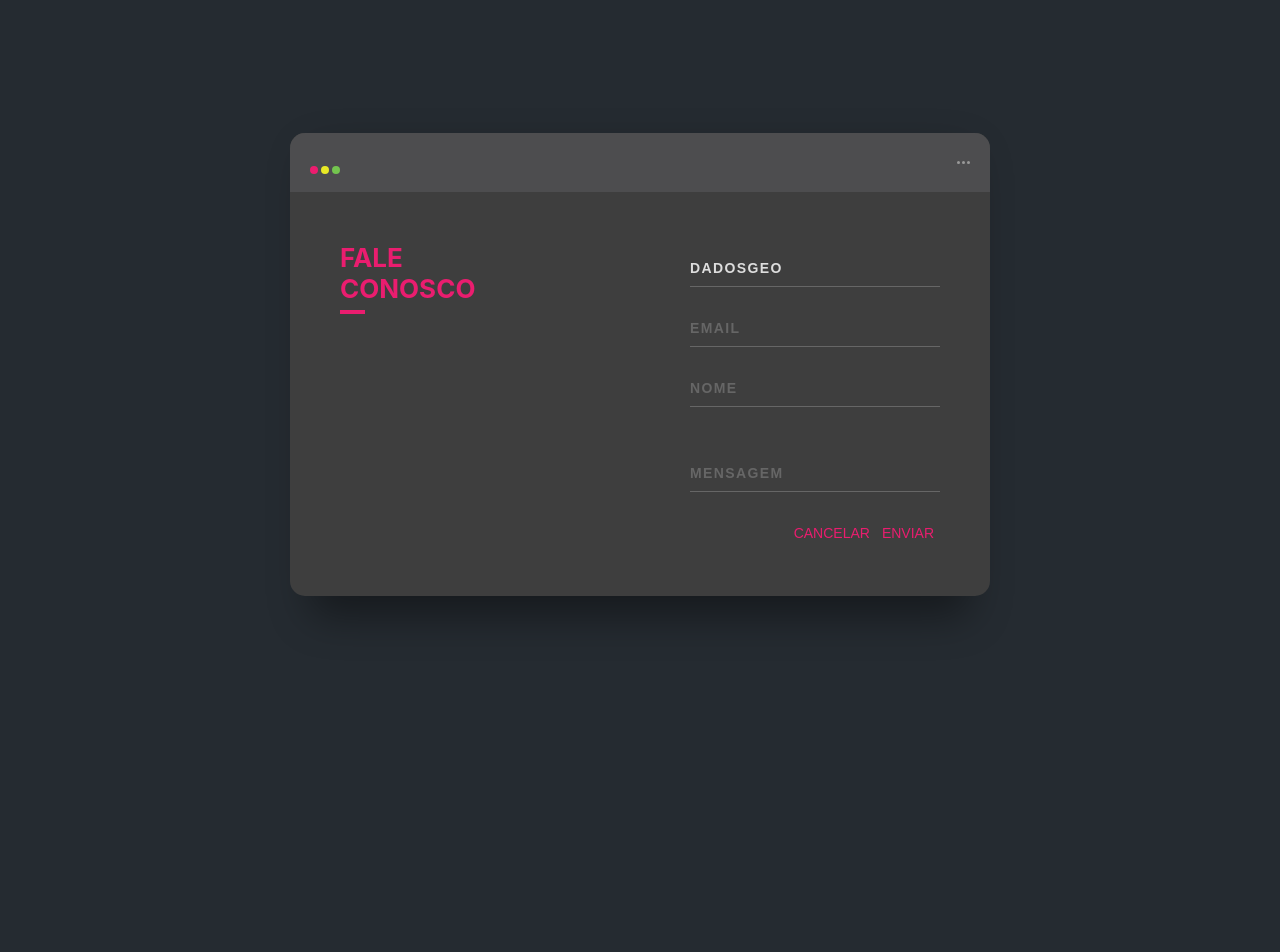
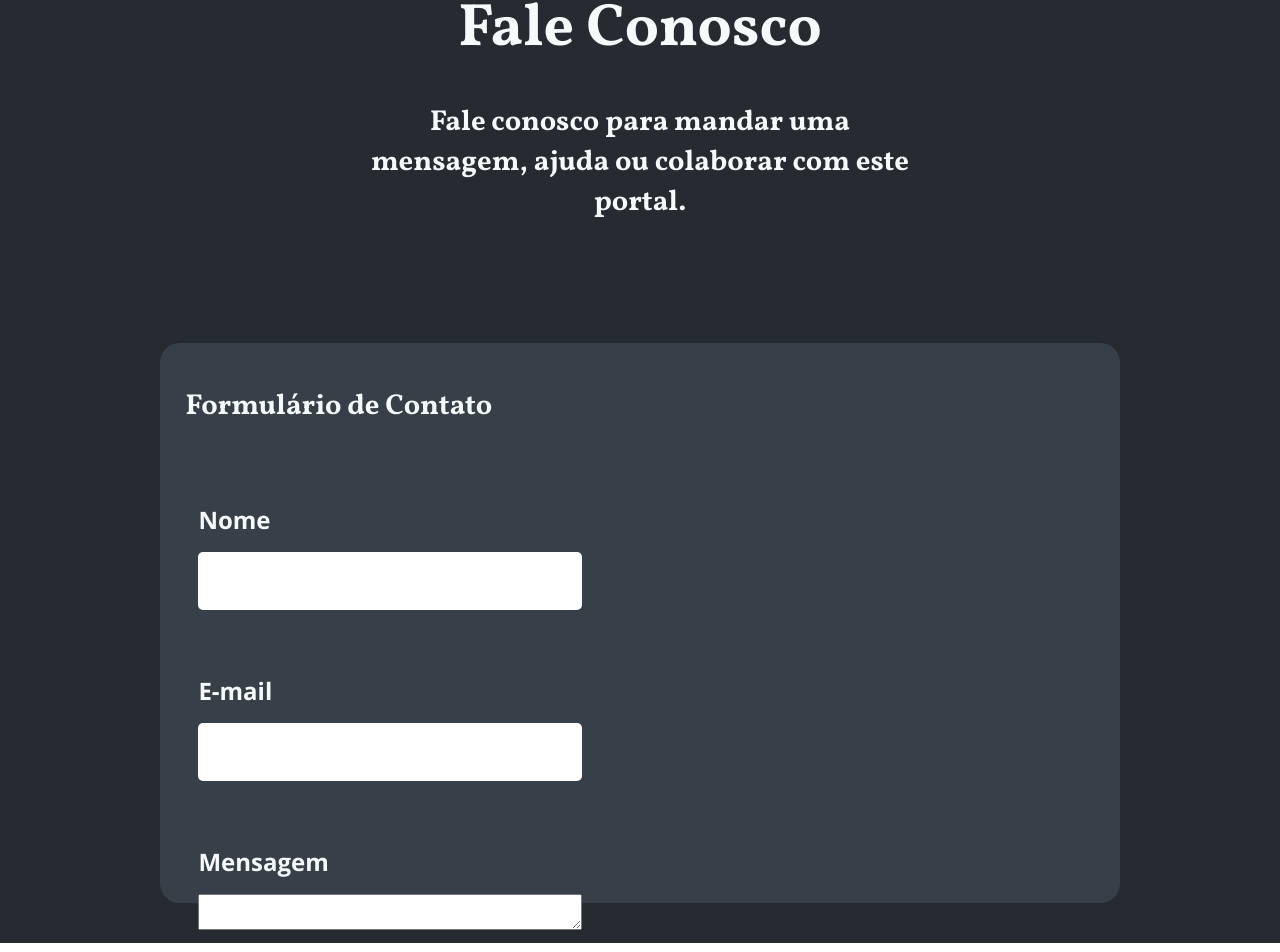
Before and after one commit to gabrielcbraga/dados-geo, a React (Create React App) app in the folder client/: page / in a window 1280 px wide. Shown: the part 1519-2471 px from the top of the page. Before the commit the page ends 2283 px from the top, so only its background shows below. Built offline with nearby package versions, Linux system fonts and the light colour scheme.

Commit message:
form updated

```diff
--- a/client/src/components/ContactForm.jsx
+++ b/client/src/components/ContactForm.jsx
@@ -13,49 +13,31 @@ const ContactForm = () => {
     const emailPlaceholder = <FontAwesomeIcon icon={faKeyboard} />
 
     return (
-        <div class="background">
-            <div class="container">
-                <div class="screen">
-                    <div class="screen-header">
-                        <div class="screen-header-left">
-                            <div class="screen-header-button close"></div>
-                            <div class="screen-header-button maximize"></div>
-                            <div class="screen-header-button minimize"></div>
+        <div className="contactform-container">
+            <div className="contactform-title">
+                <h1>Fale Conosco</h1>
+                <h2>Fale conosco para mandar uma mensagem,
+                    ajuda ou colaborar com este portal.</h2>
+            </div>
+            <div className="contactform-container-form">
+                <div className="contactform-header">
+                    <h4>Formulário de Contato</h4>
+                </div>
+                <div className="contactform-container-form-inside">
+                    <form action="POST">
+                        <div className="contactform-form-input-single">
+                            <label htmlFor="name">Nome</label>
+                            <input type="text" name="name" />
                         </div>
-                        <div class="screen-header-right">
-                            <div class="screen-header-ellipsis"></div>
-                            <div class="screen-header-ellipsis"></div>
-                            <div class="screen-header-ellipsis"></div>
+                        <div className="contactform-form-input-single">
+                            <label htmlFor="email">E-mail</label>
+                            <input type="text" name="email" />
                         </div>
-                    </div>
-                    <div class="screen-body">
-                        <div class="screen-body-item left">
-                            <div class="app-title">
-                                <span>FALE</span>
-                                <span>CONOSCO</span>
-                            </div>
+                        <div className="contactform-form-input-single message">
+                            <label htmlFor="message">Mensagem</label>
+                            <textarea name="message"></textarea>
                         </div>
-                        <div class="screen-body-item">
-                            <div class="app-form">
-                                <div class="app-form-group">
-                                    <input class="app-form-control" placeholder="NAME" value="DadosGeo" />
-                                </div>
-                                <div class="app-form-group">
-                                    <input class="app-form-control" placeholder="EMAIL" />
-                                </div>
-                                <div class="app-form-group">
-                                    <input class="app-form-control" placeholder="NOME" />
-                                </div>
-                                <div class="app-form-group message">
-                                    <input class="app-form-control" placeholder="MENSAGEM" />
-                                </div>
-                                <div class="app-form-group buttons">
-                                    <button class="app-form-button">CANCELAR</button>
-                                    <button class="app-form-button">ENVIAR</button>
-                                </div>
-                            </div>
-                        </div>
-                    </div>
+                    </form>
                 </div>
             </div>
         </div>
--- a/client/src/components/LinksHome.jsx
+++ b/client/src/components/LinksHome.jsx
@@ -7,7 +7,6 @@ import placeholderImage from '../images/background-placeholder.png'
 const Main = () => {
     return (
         <>
-            <div className="linkshome-top-bar"></div>
             <div className="linkshome">
                 <div className="title-linkshome">
                     <h1>Links</h1>
--- a/client/src/styles/ContactFormStyle.css
+++ b/client/src/styles/ContactFormStyle.css
@@ -13,201 +13,74 @@
     --vollkorn: 'Vollkorn', serif;
 }
 
-body {
+.contactform-container{
     background-color: var(--principal-color);
+    height: 100%;
+    display: flex;
+    flex-direction: column;
+    align-items: center;
 }
 
-input {
-    font-family: 'Montserrat', sans-serif;
-    font-weight: 700;
-    letter-spacing: 1.4px;
+.contactform-title{
+    padding-top: 5vh;
+    text-align: center;
+    color: var(--light);
+    font-family: var(--vollkorn);
 }
 
-.background {
-    display: flex;
-    min-height: 100vh;
+.contactform-title h1{
+    font-size: 3.75rem;
 }
 
-.container {
-    flex: 0 1 700px;
-    margin: auto;
-    padding: 10px;
+.contactform-title h2{
+    padding-top: 4vh;
+    font-size: 1.8rem;
+    width: 45vw;
 }
 
-.screen {
-    position: relative;
-    background: #3e3e3e;
-    border-radius: 15px;
-}
+/* FORM */
 
-.screen:after {
-    content: '';
-    display: block;
-    position: absolute;
-    top: 0;
-    left: 20px;
-    right: 20px;
-    bottom: 0;
-    border-radius: 15px;
-    box-shadow: 0 20px 40px rgba(0, 0, 0, .4);
-    z-index: -1;
-}
-
-.screen-header {
-    display: flex;
-    align-items: center;
-    padding: 10px 20px;
-    background: #4d4d4f;
-    border-top-left-radius: 15px;
-    border-top-right-radius: 15px;
-}
-
-.screen-header-left {
-    margin-right: auto;
-}
-
-.screen-header-button {
-    display: inline-block;
-    width: 8px;
-    height: 8px;
-    margin-right: 3px;
-    border-radius: 8px;
-    background: white;
-}
-
-.screen-header-button.close {
-    background: #ed1c6f;
-}
-
-.screen-header-button.maximize {
-    background: #e8e925;
-}
-
-.screen-header-button.minimize {
-    background: #74c54f;
-}
-
-.screen-header-right {
-    display: flex;
-}
-
-.screen-header-ellipsis {
-    width: 3px;
-    height: 3px;
-    margin-left: 2px;
-    border-radius: 8px;
-    background: #999;
-}
-
-.screen-body {
-    display: flex;
-}
-
-.screen-body-item {
-    flex: 1;
-    padding: 50px;
-}
-
-.screen-body-item.left {
+.contactform-container-form {
+    width: 75%;
+    background-color: var(--principal-light-color);
+    margin-top: 15vh;
+    height: 70vh;
+    margin-bottom: 5vh;
+    border-radius: 20px;
     display: flex;
     flex-direction: column;
 }
 
-.app-title {
+.contactform-header{
+    padding: 5.5vh 2vw;
+    font-size: 1.8rem;
+    color: var(--light);
+    font-family: var(--vollkorn);
+}
+
+.contactform-container-form form{
     display: flex;
     flex-direction: column;
-    position: relative;
-    color: #ea1d6f;
-    font-size: 26px;
+    justify-content: flex-end;
 }
 
-.app-title:after {
-    content: '';
-    display: block;
-    position: absolute;
-    left: 0;
-    bottom: -10px;
-    width: 25px;
-    height: 4px;
-    background: #ea1d6f;
+.contactform-form-input-single{
+    display: flex;
+    max-width: 40%;
+    flex-direction: column;
+    padding: 4vh 3vw;
+    flex-grow: grow;
 }
 
-.app-form-group {
-    margin-bottom: 15px;
+.contactform-form-input-single label{
+    font-family: var(--open-sans);
+    font-size: 1.5rem;
+    color: var(--light);
+    padding-bottom: 2vh;
 }
 
-.app-form-group.message {
-    margin-top: 40px;
+.contactform-form-input-single input{
+    height: 7vh;
+    border-radius: 5px;
+    border: none;
 }
-
-.app-form-group.buttons {
-    margin-bottom: 0;
-    text-align: right;
-}
-
-.app-form-control {
-    width: 100%;
-    padding: 10px 0;
-    background: none;
-    border: none;
-    border-bottom: 1px solid #666;
-    color: #ddd;
-    font-size: 14px;
-    text-transform: uppercase;
-    outline: none;
-    transition: border-color .2s;
-}
-
-.app-form-control::placeholder {
-    color: #666;
-}
-
-.app-form-control:focus {
-    border-bottom-color: #ddd;
-}
-
-.app-form-button {
-    background: none;
-    border: none;
-    color: #ea1d6f;
-    font-size: 14px;
-    cursor: pointer;
-    outline: none;
-}
-
-.app-form-button:hover {
-    color: #b9134f;
-}
-
-.dribbble {
-    width: 20px;
-    height: 20px;
-    margin: 0 5px;
-}
-
-@media screen and (max-width: 520px) {
-    .screen-body {
-        flex-direction: column;
-    }
-    .screen-body-item.left {
-        margin-bottom: 30px;
-    }
-    .app-title {
-        flex-direction: row;
-    }
-    .app-title span {
-        margin-right: 12px;
-    }
-    .app-title:after {
-        display: none;
-    }
-}
-
-@media screen and (max-width: 600px) {
-    .screen-body {
-        padding: 40px;
-    }
-    .screen-body-item {
-        padding: 0;
-    }
-}
--- a/client/src/styles/LinksHomeStyle.css
+++ b/client/src/styles/LinksHomeStyle.css
@@ -1,5 +1,4 @@
 @import url('https://fonts.googleapis.com/css2?family=Open+Sans:wght@400;500;700&family=Vollkorn:wght@400;700&display=swap');
-
 * {
     margin: 0;
 }
@@ -10,56 +9,46 @@
     --adjacent-color: #D49C6B;
     --adjacent-light-color: #FFD2AA;
     --light: #F6FAFB;
-
     --open-sans: 'Open Sans', sans-serif;
     --vollkorn: 'Vollkorn', serif;
 }
 
-.linkshome-top-bar {
+.linkshome {
     background: var(--light);
-    height: 20vh;
-    /* transform: scale(100%) rotate(358deg) translate(2px, 0px); */
-    clip-path: polygon(100% 0, 100% 50%, 0 100%, 0% 50%);
-    margin-top: -10vh;
-    max-width: 100%;
+    height: 70vh;
+    padding-top: 7vh;
 }
 
-.linkshome{
-    background: var(--light);
-    height: 70vh;
-    margin-top: -1vh;
-}
-
-.title-linkshome h1{
+.title-linkshome h1 {
     text-align: center;
     font-size: 3.75rem;
     font-family: var(--vollkorn);
 }
 
-.container-box-linkshome{
+.container-box-linkshome {
     display: flex;
     flex-flow: row wrap;
     justify-content: space-around;
     margin: 15vh 7vh;
 }
 
-.box-linkshome{
+.box-linkshome {
     width: 250px;
     height: 150px;
     text-align: center;
 }
 
-.box-linkshome a{
+.box-linkshome a {
     text-decoration: none;
     color: var(--principal-color)
 }
 
-.box-linkshome img{
+.box-linkshome img {
     width: 250px;
     height: 70px;
 }
 
-.box-text-linkshome span{
+.box-text-linkshome span {
     font-size: 1.5rem;
     font-family: var(--open-sans);
 }
```
Also changed, not shown: client/src/App.js (+5 -5 lines).
